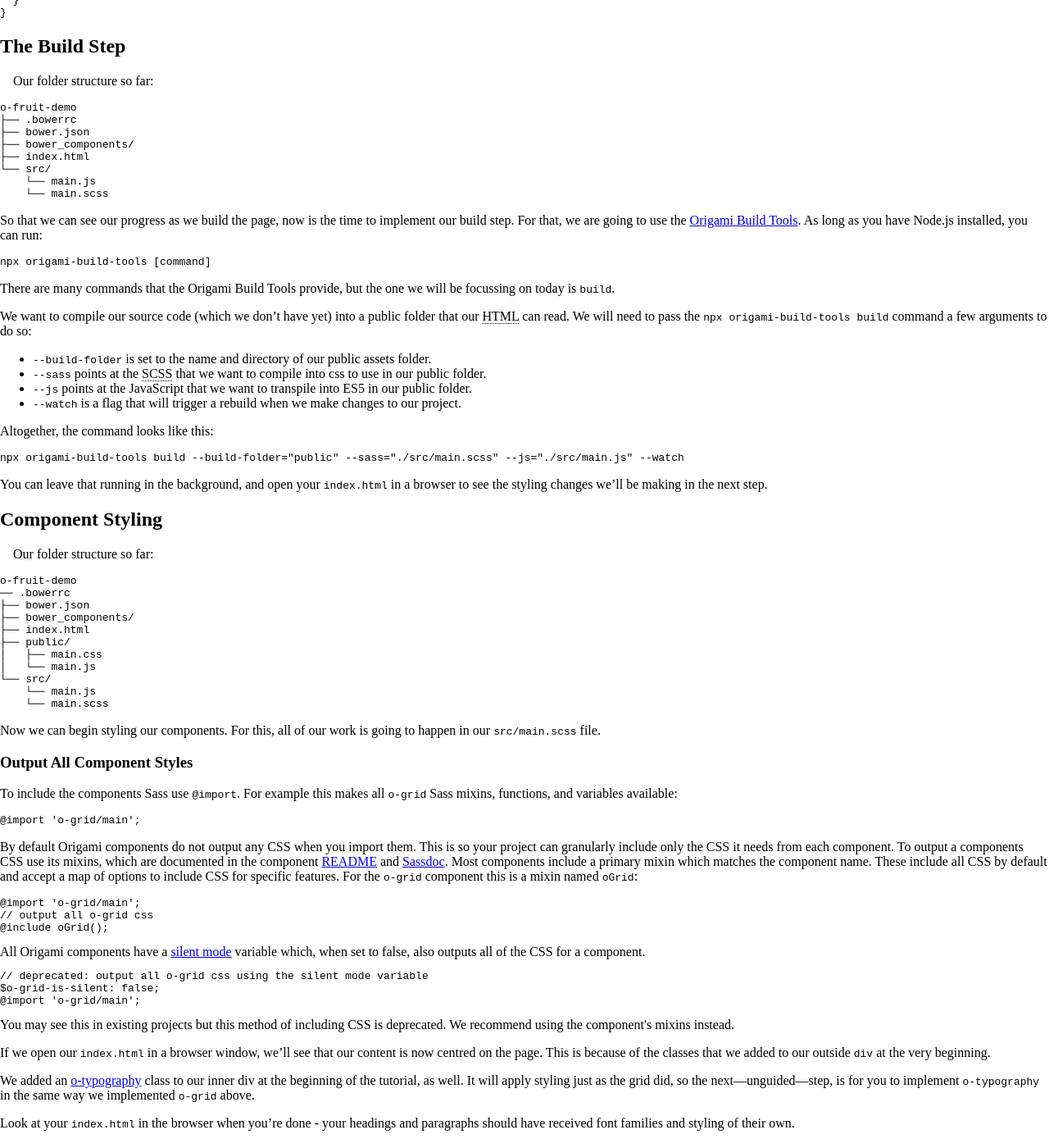
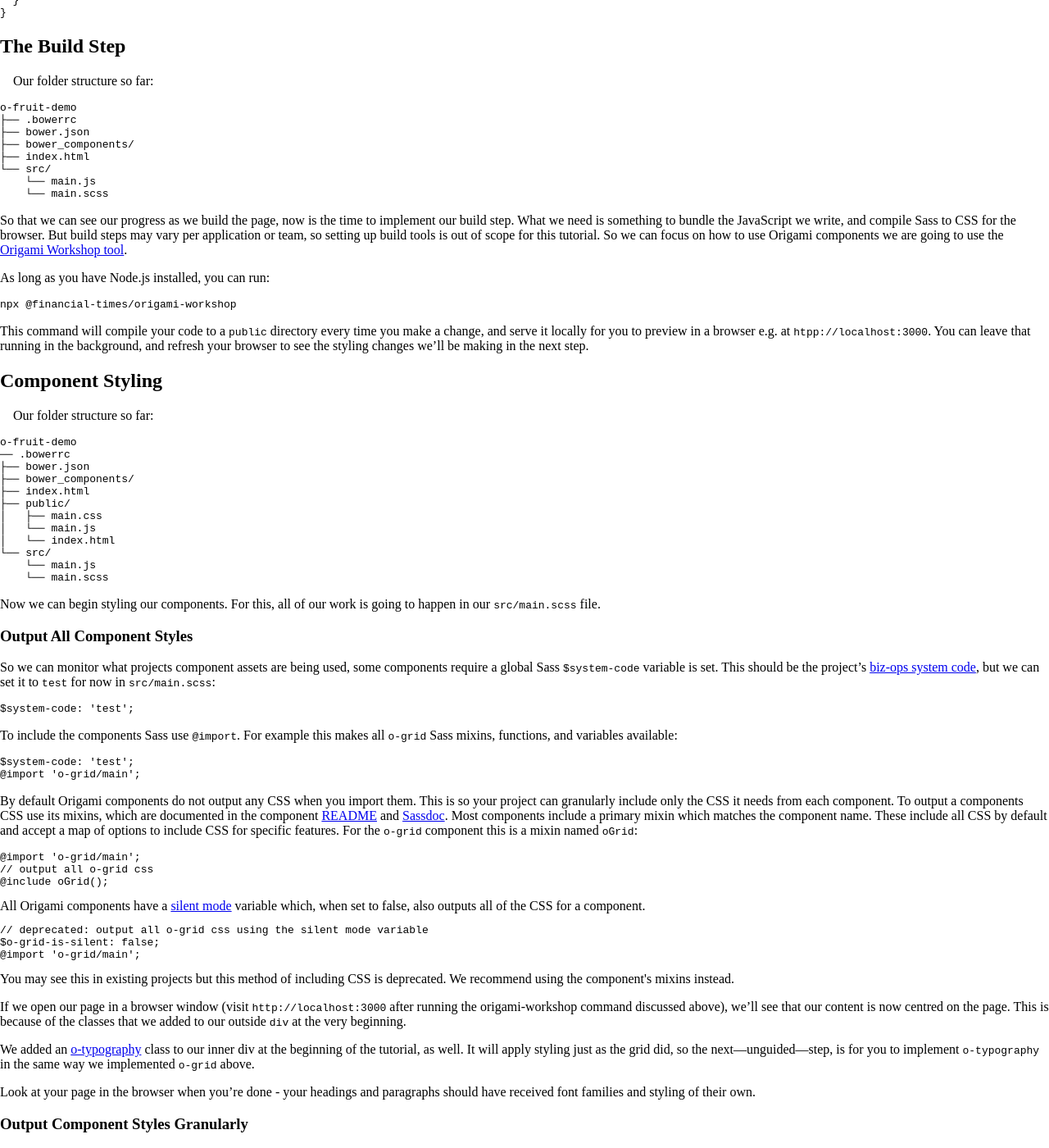
Before and after one commit to Financial-Times/origami-website, a Jekyll site: the page built from _tutorials/manual-build.md, in a window 1280 px wide and 1400 px high, scrolled down 2572 px. Shown: the whole window at 82% size. Built offline with Jekyll 4.4.1, drawn with Linux system fonts in a browser that asks for light colours; a style sheet for code colours, icons or effects is not loaded; some of the changed text lies outside the part shown.

Commit message:
Update the manual build tutorial. (#198)
* Update the manual build tutorial.

- Use origami-workshop over origami-build-tools
- Use ESM over CommonJS in example
- Mention the `$system-code` Sass variable required
by o-typography

https://github.com/Financial-Times/origami/issues/34
https://github.com/Financial-Times/origami-workshop

```diff
--- a/_tutorials/manual-build.md
+++ b/_tutorials/manual-build.md
@@ -31,8 +31,8 @@ Eventually, we'll have a folder structure that separates our <abbr title="Hypert
 		&lt;meta charset="utf-8">
 		&lt;title>My First Origami Project&lt;/title>
 
-		&lt;link rel="stylesheet" href="public/main.css">
-		&lt;script async src="public/main.js">&lt;/script>
+		&lt;link rel="stylesheet" href="/main.css">
+		&lt;script async src="/main.js">&lt;/script>
 	&lt;/head>
 	&lt;body>
 
@@ -161,22 +161,13 @@ And your `bower.json` should now look something like this:
 </aside>
 
 So that we can see our progress as we build the page, now is the time to implement our build step.
-For that, we are going to use the <a href="https://github.com/Financial-Times/origami-build-tools" class="o-typography-link--external">Origami Build Tools</a>. As long as you have Node.js installed, you can run:
+What we need is something to bundle the JavaScript we write, and compile Sass to CSS for the browser. But build steps may vary per application or team, so setting up build tools is out of scope for this tutorial. So we can focus on how to use Origami components we are going to use the <a href="https://github.com/Financial-Times/origami-workshop" class="o-typography-link--external">Origami Workshop tool</a>.
 
-<pre><code class="o-syntax-highlight--bash">npx origami-build-tools [command]</code></pre>
+As long as you have Node.js installed, you can run:
 
-There are many commands that the Origami Build Tools provide, but the one we will be focussing on today is `build`.
+<pre><code class="o-syntax-highlight--bash">npx @financial-times/origami-workshop</code></pre>
 
-We want to compile our source code (which we don't have yet) into a public folder that our <abbr title="Hypertext Markup Language">HTML</abbr> can read. We will need to pass the `npx origami-build-tools build` command a few arguments to do so:
-- `--build-folder` is set to the name and directory of our public assets folder.
-- `--sass` points at the <abbr title="Sassy Cascading Style Sheets">SCSS</abbr> that we want to compile into css to use in our public folder.
-- `--js` points at the JavaScript that we want to transpile into ES5 in our public folder.
-- `--watch` is a flag that will trigger a rebuild when we make changes to our project.
-
-Altogether, the command looks like this:
-<pre class="o-layout__main__full-span"><code class="o-syntax-highlight--bash">npx origami-build-tools build --build-folder="public" --sass="./src/main.scss" --js="./src/main.js" --watch</code></pre>
-
-You can leave that running in the background, and open your `index.html` in a browser to see the styling changes we'll be making in the next step.
+This command will compile your code to a `public` directory every time you make a change, and serve it locally for you to preview in a browser e.g. at `htpp://localhost:3000`. You can leave that running in the background, and refresh your browser to see the styling changes we'll be making in the next step.
 
 ## Component Styling
 
@@ -200,8 +192,12 @@ Now we can begin styling our components. For this, all of our work is going to h
 
 ### Output All Component Styles
 
+So we can monitor what projects component assets are being used, some components require a global Sass `$system-code` variable is set. This should be the project's <a href="https://biz-ops.in.ft.com" class="o-typography-link--external">biz-ops system code</a>, but we can set it to `test` for now in `src/main.scss`:
+<pre><code class="o-syntax-highlight--scss">$system-code: 'test';</code></pre>
+
 To include the components Sass use `@import`. For example this makes all `o-grid` Sass mixins, functions, and variables available:
-<pre><code class="o-syntax-highlight--scss">@import 'o-grid/main';</code></pre>
+<pre><code class="o-syntax-highlight--scss">$system-code: 'test';
+@import 'o-grid/main';</code></pre>
 
 By default Origami components do not output any CSS when you import them. This is so your project can granularly include only the CSS it needs from each component. To output a components CSS use its mixins, which are documented in the component [README](https://registry.origami.ft.com/components/o-grid/readme#sass) and [Sassdoc](https://registry.origami.ft.com/components/o-grid/sassdoc). Most components include a primary mixin which matches the component name. These include all CSS by default and accept a map of options to include CSS for specific features. For the `o-grid` component this is a mixin named `oGrid`:
 
@@ -219,11 +215,11 @@ $o-grid-is-silent: false;
 You may see this in existing projects but this method of including CSS is deprecated. We recommend using the component's mixins instead.
 </aside>
 
-If we open our `index.html` in a browser window, we'll see that our content is now centred on the page. This is because of the classes that we added to our outside `div` at the very beginning.
+If we open our page in a browser window (visit `http://localhost:3000` after running the origami-workshop command discussed above), we'll see that our content is now centred on the page. This is because of the classes that we added to our outside `div` at the very beginning.
 
 We added an <a href="https://registry.origami.ft.com/components/o-typography">o-typography</a> class to our inner div at the beginning of the tutorial, as well. It will apply styling just as the grid did, so the next—unguided—step, is for you to implement `o-typography` in the same way we implemented `o-grid` above.
 
-Look at your `index.html` in the browser when you're done - your headings and paragraphs should have received font families and styling of their own.
+Look at your page in the browser when you're done - your headings and paragraphs should have received font families and styling of their own.
 
 ### Output Component Styles Granularly
 
@@ -248,7 +244,7 @@ body {
 	background-color: oColorsByUsecase('page', 'background');
 }</code></pre>
 
-As soon as your build has completed, visit your `index.html` again. You should have the pink that is characteristic of the FT as a background colour.
+As soon as your build has completed, visit your page again in the browser. You should have the pink that is characteristic of the FT as a background colour.
 
 <aside>If you'd like to double check your work, we've put our <code>main.scss</code> up <a href="https://codepen.io/ft-origami/pen/VBgwwJ" class="o-typography-link--external">on CodePen</a>.</aside>
 
@@ -282,7 +278,7 @@ Origami components listen for a custom event named `o.DOMContentLoaded` in order
 
 We'll need to add this to our file:
 
-<pre class="o-layout__main__full-span"><code class="o-syntax-highlight--js">require('o-table');
+<pre class="o-layout__main__full-span"><code class="o-syntax-highlight--js">import 'o-table';
 
 // Wait until the page has loaded
 if (document.readyState === 'interactive' || document.readyState === 'complete') {
```
Also changed, not shown: other parts of _tutorials/manual-build.md (+1 -0 lines).
